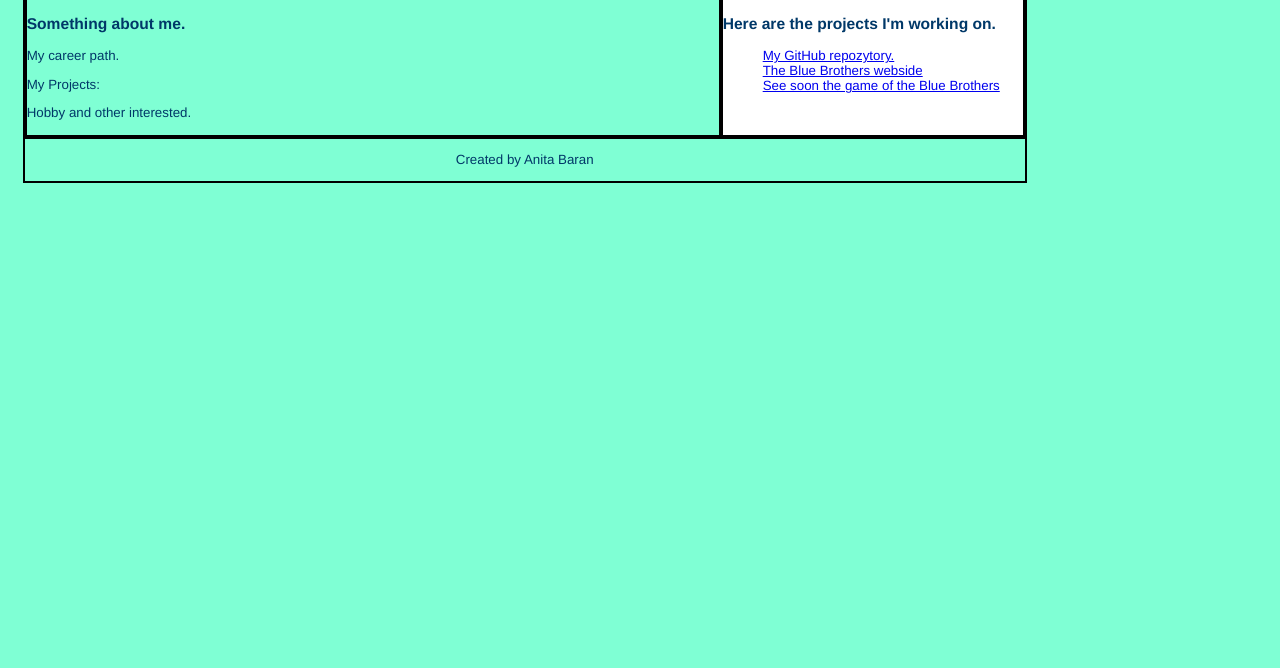
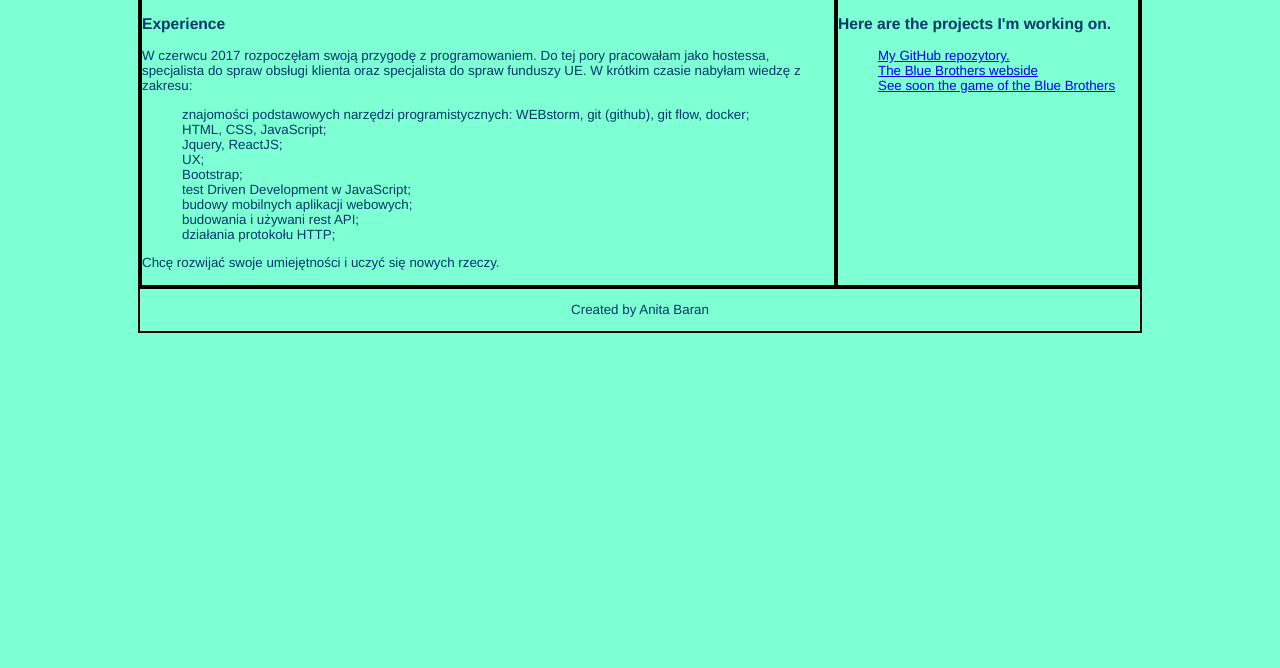
Before and after one commit to AnitaBarann/anitabarann.github.io, a plain HTML site: page index.html in a window 1280 px wide. Shown: the part 132-800 px from the top of the page. Drawn offline with Linux system fonts and the light colour scheme.

Commit message:
field fill experience

```diff
--- a/css/style.css
+++ b/css/style.css
@@ -16,6 +16,10 @@ body {
     border: 2px solid black;
 }
 
+.center_block {
+    margin: 0 auto;
+}
+
 .main {
     width: 69.2%;
     border: 2px solid black;
@@ -26,9 +30,8 @@ body {
 
 }
 
-.asside {
+.aside {
     width: 30%;
-    background-color: white;
     float: left;
     border: 2px solid black;
     overflow: hidden;
--- a/index.html
+++ b/index.html
@@ -6,7 +6,7 @@
     <link rel="Stylesheet" type="text/css" href="./css/style.css"/>
 </head>
 <body>
-<div class="main_container">
+<div class="main_container center_block">
     <header class="header_style">
         <h1>Anita Baran</h1>
         <h3>Junior Frontend Developer</h3>
@@ -14,27 +14,39 @@
     <div class="main">
         <main>
             <article>
-                <h3>Something about me.</h3>
-                <p>My career path.</p>
-                <p>My Projects:</p>
-                <p>Hobby and other interested.</p>
+                <h3>Experience</h3>
+                <p>W czerwcu 2017 rozpoczęłam swoją przygodę z programowaniem. Do tej pory pracowałam jako hostessa, specjalista do spraw obsługi  klienta oraz specjalista do spraw funduszy UE.
+                    W krótkim czasie nabyłam wiedzę z zakresu:</p>
+                <ul>
+                    <li> znajomości podstawowych narzędzi programistycznych: WEBstorm, git (github),  git flow, docker;</li>
+                    <li> HTML, CSS, JavaScript;</li>
+                    <li> Jquery, ReactJS;</li>
+                    <li> UX;</li>
+                    <li> Bootstrap;</li>
+                    <li> test Driven Development w JavaScript;</li>
+                    <li> budowy mobilnych aplikacji webowych;</li>
+                    <li> budowania i używani rest API;</li>
+                    <li> działania protokołu HTTP;</li>
+                </ul>
+                <p>Chcę rozwijać swoje umiejętności i uczyć się nowych rzeczy.</p>
             </article>
         </main>
     </div>
 
-    <aside class="asside">
+    <aside class="aside">
         <h3>Here are the projects I'm working on.</h3>
         <nav>
             <ul>
                 <li><a href="https://github.com/AnitaBarann/anitabarann.github.io">My GitHub repozytory.</a></li>
                 <li><a href="http://blue-brothers.jfdzl1.is-academy.pl/">The Blue Brothers webside</a></li>
-                <li><a href="http://blue-brothers.jfdzl1.is-academy.pl/game/">See soon the game of the Blue Brothers</a></li>
+                <li><a href="http://blue-brothers.jfdzl1.is-academy.pl/game/">See soon the game of the Blue Brothers</a>
+                </li>
             </ul>
         </nav>
     </aside>
 </div>
 
-<footer class="footer">
+<footer class="footer center_block">
     <p>Created by Anita Baran</p>
 </footer>
 </body>
```
